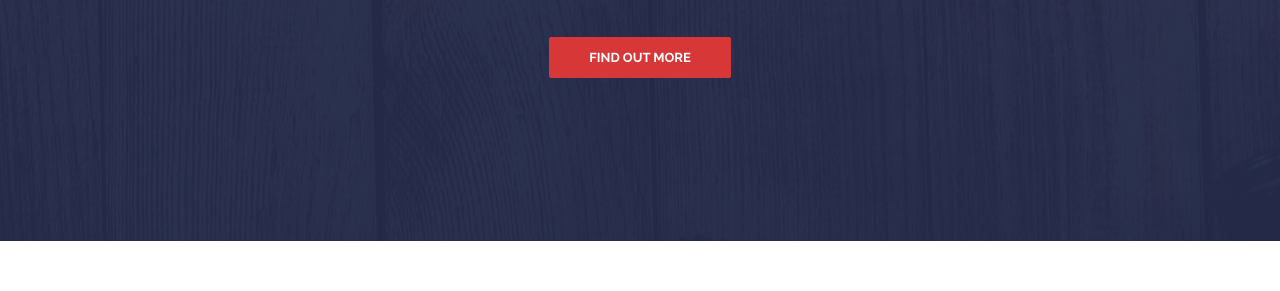
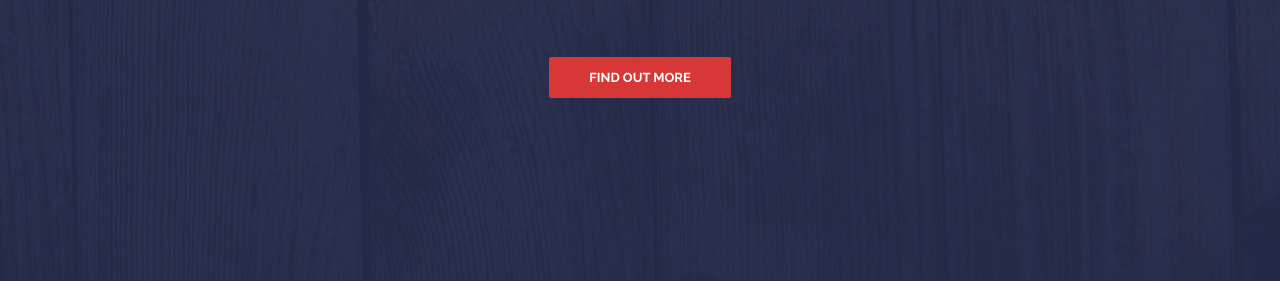
Before and after one commit to waleriQ/battleproject, a plain HTML site: page index.html in a window 1280 px wide. Shown: the part 509-800 px from the top of the page. Drawn offline with nearby package versions, Linux system fonts and the light colour scheme; a web font is replaced by a local one.

Commit message:
Последняя версия, подправил intro до height: 790px;

```diff
--- a/index.html
+++ b/index.html
@@ -1,7 +1,7 @@
 <!DOCTYPE html>
 <html lang="ru">
 	<head>
-		<title>landing_1</title>
+		<title>active box</title>
 		<link rel="stylesheet" href="css/style.css" />
 		<meta charset="utf-8">
 		<meta name="viewport" content="width=device-width,initial-scale=1.0" >
--- a/scss/style.scss
+++ b/scss/style.scss
@@ -72,7 +72,7 @@ body {
   flex-direction: column; //каждый новый элемент в блоке с новой строки, занимать всю ширину экрана
   justify-content: center; //выравнивание ячейки по центру блока intro по вертикали
   padding-top: 100px; // отступает от шапки так-как наш intro на весь кэран на всю область
-  height: 750px;
+  height: 790px;
   background: #3C43AA url(/img/fon.jpg) center no-repeat; // цвет в начале если картинка не прогрузится, то будет виден похожий цвет
   background-size: cover;
 }
@@ -107,7 +107,7 @@ vertical-align: top; // выравнивание по вертикальной
 font-size: 13px;
 color: #fff;
 font-weight: 600;
-cursor: sw-resize;
+cursor: pointer;
 text-transform: uppercase;
 text-decoration: none;
 padding: 14px 40px;
```
Also changed, not shown: css/style.css.
